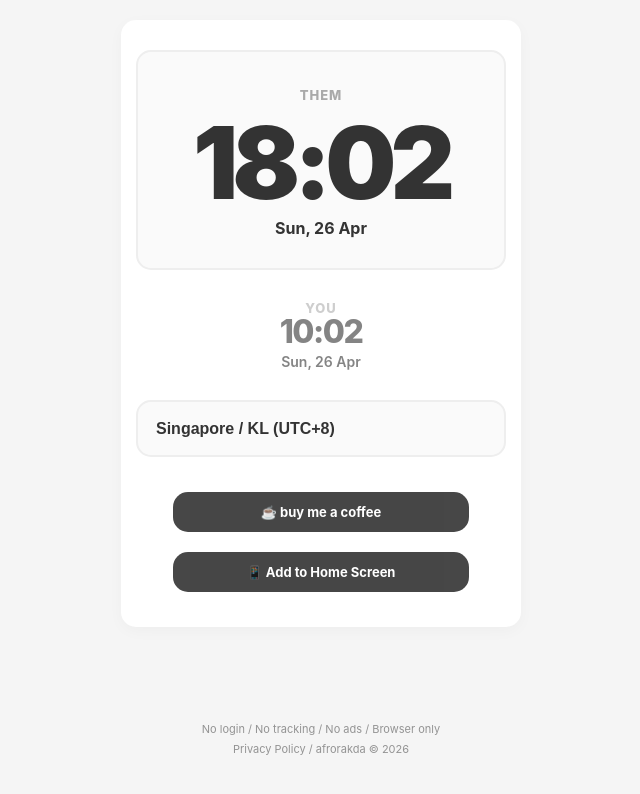
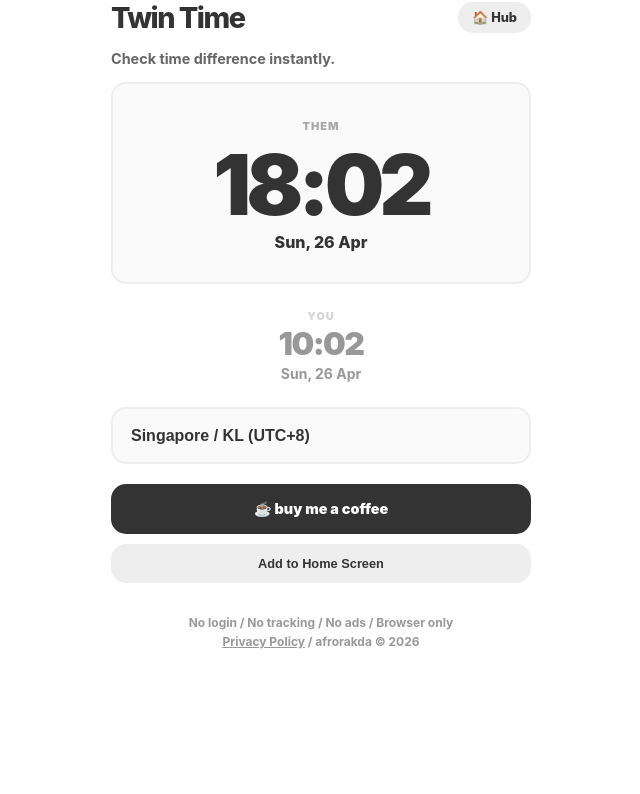
Before and after one commit to afrorakda/twin-time, a plain HTML site: page index.html in a window 1280 px wide. Shown: the whole page, without its empty margins (319-959 px from the left). Drawn offline with Linux system fonts and the light colour scheme; no server answers.

Commit message:
Update index.html

```diff
--- a/index.html
+++ b/index.html
@@ -2,48 +2,64 @@
 <html lang="en">
 <head>
     <meta charset="UTF-8">
-    <meta name="viewport" content="width=device-width, initial-scale=1.0, maximum-scale=1.0, user-scalable=no">
+    <meta name="viewport" content="width=device-width, initial-scale=1.0, maximum-scale=1.0, user-scalable=no, viewport-fit=cover">
+    <title>Twin Time</title>
+
+    <link rel="icon" href="image_40.png">
     <link rel="apple-touch-icon" href="image_40.png">
-    <link rel="icon" href="image_40.png">
-    <title>Twin Time - Fridge Combo</title>
+
     <style>
         :root {
-            --bg: #f5f5f5;
-            --container-bg: #fff;
             --main: #333;
+            --bg: #fff;
             --accent: #eee;
             --input-bg: #fafafa;
-            --ghost: #aaa;
             --radius: 15px;
             --night-bg: #1a1a1a;
             --night-text: #eee;
         }
 
-        * { box-sizing: border-box; -webkit-tap-highlight-color: transparent; }
+        /* 憲法遵守: 角丸15px / iOS Safari対策 / 全域選択禁止 */
+        * { box-sizing: border-box; -webkit-tap-highlight-color: transparent; margin: 0; padding: 0; -webkit-user-select: none; user-select: none; }
 
         body {
-            font-family: -apple-system, BlinkMacSystemFont, "Segoe UI", Roboto, Helvetica, Arial, sans-serif;
+            font-family: -apple-system, BlinkMacSystemFont, "Segoe UI", Roboto, sans-serif;
             background-color: var(--bg);
             color: var(--main);
-            margin: 0;
             display: flex;
-            flex-direction: column;
-            align-items: center;
+            justify-content: center;
             min-height: 100vh;
-            padding: 20px;
+            -webkit-font-smoothing: antialiased;
+            padding: env(safe-area-inset-top, 20px) 20px env(safe-area-inset-bottom, 20px) 20px;
         }
 
         .container {
             width: 100%;
-            max-width: 400px;
-            background-color: var(--container-bg);
-            padding: 30px 15px 35px;
-            border-radius: var(--radius);
-            box-shadow: 0 4px 15px rgba(0,0,0,0.03);
+            max-width: 420px;
             display: flex;
             flex-direction: column;
-            gap: 25px;
+            gap: 15px;
         }
+
+        header {
+            display: flex;
+            justify-content: space-between;
+            align-items: center;
+        }
+
+        h1 { font-size: 1.8rem; font-weight: 800; letter-spacing: -1.5px; }
+
+        .hub-link {
+            text-decoration: none;
+            font-size: 0.8rem;
+            font-weight: 800;
+            color: var(--main);
+            background: var(--accent);
+            padding: 8px 14px;
+            border-radius: var(--radius);
+        }
+
+        .subtitle { font-size: 0.9rem; color: #666; font-weight: 700; text-align: left; }
 
         /* THEM Area */
         .them-section {
@@ -64,44 +80,43 @@
             color: var(--night-text);
         }
 
-        .label { font-size: 13px; font-weight: 800; opacity: 0.4; text-transform: uppercase; letter-spacing: 1px; }
-        .night .label { opacity: 0.7; }
+        .label-tag { font-size: 11px; font-weight: 900; opacity: 0.4; text-transform: uppercase; letter-spacing: 1px; margin-bottom: 5px; }
+        .night .label-tag { opacity: 0.7; }
 
         .time-display-huge {
-            font-size: 100px;
+            font-size: 84px;
             font-weight: 900;
             line-height: 1;
-            letter-spacing: -6px;
-            margin: 10px 0 5px;
+            letter-spacing: -5px;
+            margin: 5px 0;
         }
+
         .date-display-them {
             font-size: 16px;
-            font-weight: 700;
-            color: var(--main);
+            font-weight: 800;
             display: flex;
             align-items: center;
-            gap: 6px;
+            gap: 8px;
         }
-        .night .date-display-them { color: var(--night-text); }
 
         .diff-tag {
-            font-size: 11px; font-weight: 800; padding: 3px 8px;
+            font-size: 11px; font-weight: 900; padding: 4px 10px;
             border-radius: 10px; background: rgba(0,0,0,0.06);
         }
         .night .diff-tag { background: rgba(255,255,255,0.15); }
 
-        .night-icon { font-size: 28px; position: absolute; top: 15px; right: 15px; display: none; }
+        .night-icon { font-size: 24px; position: absolute; top: 15px; right: 15px; display: none; }
         .night .night-icon { display: block; }
 
         /* YOU Area */
         .you-section {
             width: 100%;
-            padding: 5px;
+            padding: 10px;
             text-align: center;
-            opacity: 0.6;
+            opacity: 0.5;
         }
-        .time-display-small { font-size: 32px; font-weight: 800; line-height: 1; letter-spacing: -1.5px; margin: 0 0 5px; }
-        .date-display-small { font-size: 14px; font-weight: 600; }
+        .time-display-small { font-size: 32px; font-weight: 900; line-height: 1; letter-spacing: -1.5px; margin-bottom: 5px; }
+        .date-display-small { font-size: 14px; font-weight: 700; }
 
         /* City Selector */
         select {
@@ -110,100 +125,63 @@
             border: 2px solid var(--accent);
             border-radius: var(--radius);
             background-color: var(--input-bg);
-            font-size: 16px;
-            font-weight: 700;
+            font-size: 1rem;
+            font-weight: 800;
             color: var(--main);
             outline: none;
             cursor: pointer;
             -webkit-appearance: none;
+            -webkit-text-fill-color: var(--main);
+            opacity: 1 !important;
         }
 
-        /* 控えめだが使いやすいフッターボタン */
-        .footer-action-area {
-            margin-top: 10px;
-            display: flex;
-            flex-direction: column;
-            align-items: center;
-            gap: 20px; /* ミスタッチ防止の十分な距離 */
+        .footer-btns { display: flex; flex-direction: column; gap: 10px; margin-top: 5px; }
+        .kofi-btn {
+            background: var(--main); color: #fff; text-decoration: none;
+            padding: 16px; border-radius: var(--radius); text-align: center;
+            font-weight: 900; font-size: 0.9rem; -webkit-text-fill-color: #fff;
+        }
+        .home-btn {
+            background: var(--accent); color: var(--main); border: none;
+            padding: 12px; border-radius: var(--radius); font-weight: 800; font-size: 0.8rem; cursor: pointer;
         }
 
-        .action-btn-sub {
-            width: 80%; /* 少し短くして控えめに */
-            padding: 12px;
-            background-color: var(--main);
-            color: #fff;
-            border: none;
-            border-radius: var(--radius);
-            font-size: 13px;
-            font-weight: bold;
-            text-decoration: none;
-            text-align: center;
-            cursor: pointer;
-            opacity: 0.9;
-            transition: 0.1s;
+        /* 鉄壁フッター（聖域） */
+        footer { text-align: center; font-size: 0.75rem; color: #999; line-height: 1.6; font-weight: 700; margin-top: 15px; }
+        footer a { color: inherit; text-decoration: underline; }
+
+        #modal {
+            display: none; position: fixed; inset: 0; background: rgba(0,0,0,0.6);
+            align-items: center; justify-content: center; z-index: 1000; backdrop-filter: blur(4px);
         }
-        .action-btn-sub:active { transform: scale(0.98); opacity: 1; }
-
-        footer {
-            margin-top: auto;
-            padding: 30px 0 20px;
-            text-align: center;
-            font-size: 11px;
-            line-height: 1.8;
-            opacity: 0.5;
+        .modal-content {
+            background: #fff; width: 90%; max-width: 340px; padding: 35px;
+            border-radius: var(--radius); text-align: left; position: relative;
         }
-
-        /* Modal */
-        .modal {
-            display: none;
-            position: fixed;
-            top: 0; left: 0; width: 100%; height: 100%;
-            background: rgba(0,0,0,0.6);
-            justify-content: center; align-items: center;
-            z-index: 1000;
-        }
-
-        .modal-content {
-            background: var(--container-bg);
-            padding: 30px;
-            border-radius: var(--radius);
-            max-width: 340px;
-            width: 90%;
-            position: relative;
-        }
-
-        .modal-close-x {
-            position: absolute;
-            top: 15px; right: 15px;
-            color: #ccc; font-size: 22px; cursor: pointer;
-            padding: 5px;
-        }
-
-        .modal-title {
-            display: flex; align-items: center; gap: 10px;
-            font-size: 20px; font-weight: bold; margin-bottom: 25px;
-        }
-
-        .modal-item { margin-bottom: 18px; font-size: 14px; line-height: 1.6; color: #555; }
-        .modal-item b { display: block; margin-bottom: 3px; color: var(--main); }
-
+        .close-x { position: absolute; top: 15px; right: 20px; font-size: 24px; color: #ccc; cursor: pointer; font-weight: bold; }
     </style>
 </head>
 <body>
 
 <div class="container">
+    <header>
+        <h1>Twin Time</h1>
+        <a href="https://afrorakda.github.io/" class="hub-link">🏠 Hub</a>
+    </header>
+    <p class="subtitle">Check time difference instantly.</p>
+
     <div id="them-area" class="them-section">
         <div class="night-icon">🌙</div>
-        <div class="label">Them</div>
+        <div class="label-tag">Them</div>
         <div id="them-time" class="time-display-huge">00:00</div>
         <div class="date-display-them">
             <span id="them-date">---</span>
-            <span id="them-diff" class="diff-tag"></span>
+            <span id="them-diff" class="diff-tag" style="display:none;"></span>
         </div>
     </div>
 
     <div class="you-section">
-        <div class="label">You</div>
+        <div class="label-tag">You</div>
         <div id="you-time" class="time-display-small">00:00</div>
         <div id="you-date" class="date-display-small">---</div>
     </div>
@@ -222,62 +200,42 @@
             <option value="-8">Los Angeles (UTC-8)</option>
         </optgroup>
         <optgroup label="Manual UTC Offset">
-            <option value="-12">UTC-12</option>
-            <option value="-11">UTC-11</option>
-            <option value="-10">UTC-10</option>
-            <option value="-9">UTC-9</option>
-            <option value="-8">UTC-8</option>
-            <option value="-7">UTC-7</option>
-            <option value="-6">UTC-6</option>
-            <option value="-5">UTC-5</option>
-            <option value="-4">UTC-4</option>
-            <option value="-3">UTC-3</option>
-            <option value="-2">UTC-2</option>
-            <option value="-1">UTC-1</option>
-            <option value="0">UTC+0</option>
-            <option value="1">UTC+1</option>
-            <option value="2">UTC+2</option>
-            <option value="3">UTC+3</option>
-            <option value="4">UTC+4</option>
-            <option value="5">UTC+5</option>
-            <option value="6">UTC+6</option>
-            <option value="7">UTC+7</option>
-            <option value="8">UTC+8</option>
-            <option value="9">UTC+9</option>
-            <option value="10">UTC+10</option>
-            <option value="11">UTC+11</option>
-            <option value="12">UTC+12</option>
-            <option value="13">UTC+13</option>
+            <option value="-12">UTC-12</option><option value="-11">UTC-11</option>
+            <option value="-10">UTC-10</option><option value="-9">UTC-9</option>
+            <option value="-8">UTC-8</option><option value="-7">UTC-7</option>
+            <option value="-6">UTC-6</option><option value="-5">UTC-5</option>
+            <option value="-4">UTC-4</option><option value="-3">UTC-3</option>
+            <option value="-2">UTC-2</option><option value="-1">UTC-1</option>
+            <option value="0">UTC+0</option><option value="1">UTC+1</option>
+            <option value="2">UTC+2</option><option value="3">UTC+3</option>
+            <option value="4">UTC+4</option><option value="5">UTC+5</option>
+            <option value="6">UTC+6</option><option value="7">UTC+7</option>
+            <option value="8">UTC+8</option><option value="9">UTC+9</option>
+            <option value="10">UTC+10</option><option value="11">UTC+11</option>
+            <option value="12">UTC+12</option><option value="13">UTC+13</option>
             <option value="14">UTC+14</option>
         </optgroup>
     </select>
 
-    <div class="footer-action-area">
-        <a href="https://ko-fi.com/afrorakda" target="_blank" class="action-btn-sub">☕️ buy me a coffee</a>
-        <div class="action-btn-sub" onclick="showModal()">📱 Add to Home Screen</div>
+    <div class="footer-btns">
+        <a id="kofi-link" href="https://ko-fi.com/afrorakda" target="_blank" class="kofi-btn">☕️ buy me a coffee</a>
+        <button class="home-btn" onclick="showModal()">Add to Home Screen</button>
     </div>
+
+    <footer>
+        <span id="footer-text">No login / No tracking / No ads / Browser only</span><br>
+        <a id="privacy-link" href="https://afrorakda.com/privacy/">Privacy Policy</a> / <span id="copyright">afrorakda © 2026</span>
+    </footer>
 </div>
 
-<footer>
-    No login / No tracking / No ads / Browser only<br>
-    Privacy Policy / afrorakda © 2026
-</footer>
-
-<div id="homeModal" class="modal">
-    <div class="modal-content">
-        <div class="modal-close-x" onclick="closeModal()">×</div>
-        <div class="modal-title"><span>📱</span> Install</div>
-        <div class="modal-item">
-            Add this tool to your home screen.
-        </div>
-        <div class="modal-item">
-            <b>🍏 iPhone (Safari):</b>
-            Tap Share, then Add to Home Screen.
-        </div>
-        <div class="modal-item">
-            <b>🤖 Android (Chrome):</b>
-            Tap Menu (⋮), then Add to Home Screen.
-        </div>
+<div id="modal" onclick="hideModal()">
+    <div class="modal-content" onclick="event.stopPropagation()">
+        <span class="close-x" onclick="hideModal()">×</span>
+        <h3 id="modal-title" style="margin-bottom: 15px; font-weight: 900;">📱 Install</h3>
+        <p id="modal-body" style="font-size: 0.9rem; line-height: 1.6; font-weight: 700;">
+            🍏 <strong>iPhone:</strong><br>Share > Add to Home Screen<br><br>
+            🤖 <strong>Android:</strong><br>Menu (⋮) > Add to Home Screen
+        </p>
     </div>
 </div>
 
@@ -290,10 +248,9 @@
     const youDateEl = document.getElementById('you-date');
     const citySelector = document.getElementById('city-selector');
 
+    // データの聖域保持
     const savedOffset = localStorage.getItem('twinTimeOffset');
-    if (savedOffset !== null) {
-        citySelector.value = savedOffset;
-    }
+    if (savedOffset !== null) citySelector.value = savedOffset;
 
     function saveAndRefresh() {
         localStorage.setItem('twinTimeOffset', citySelector.value);
@@ -315,18 +272,19 @@
 
         const youDay = new Date(now.getFullYear(), now.getMonth(), now.getDate());
         const themDay = new Date(themDate.getFullYear(), themDate.getMonth(), themDate.getDate());
-        const diffDays = (themDay - youDay) / (1000 * 60 * 60 * 24);
+        const diffDays = Math.round((themDay - youDay) / (1000 * 60 * 60 * 24));
 
-        if (diffDays > 0.5) {
+        if (diffDays === 1) {
             themDiffEl.innerText = "Tomorrow";
             themDiffEl.style.display = "inline-block";
-        } else if (diffDays < -0.5) {
+        } else if (diffDays === -1) {
             themDiffEl.innerText = "Yesterday";
             themDiffEl.style.display = "inline-block";
         } else {
             themDiffEl.style.display = "none";
         }
 
+        // Night Mode Logic (20:00 - 05:00)
         if (themH >= 20 || themH < 5) {
             themArea.classList.add('night');
         } else {
@@ -334,11 +292,28 @@
         }
     }
 
-    function showModal() { document.getElementById('homeModal').style.display = 'flex'; }
-    function closeModal() { document.getElementById('homeModal').style.display = 'none'; }
+    function showModal() { document.getElementById('modal').style.display = 'flex'; }
+    function hideModal() { document.getElementById('modal').style.display = 'none'; }
+
+    // 鉄壁ロジック: 削除厳禁・聖域
+    async function loadFooter() {
+        try {
+            const response = await fetch('footer.json');
+            if (response.ok) {
+                const data = await response.json();
+                if (data.footerText) document.getElementById('footer-text').innerText = data.footerText;
+                if (data.privacyLink) document.getElementById('privacy-link').href = data.privacyLink;
+                if (data.copyright) document.getElementById('copyright').innerText = data.copyright;
+                if (data.kofiText) document.getElementById('kofi-link').innerText = data.kofiText;
+                if (data.modalTitle) document.getElementById('modal-title').innerText = data.modalTitle;
+                if (data.modalBody) document.getElementById('modal-body').innerHTML = data.modalBody;
+            }
+        } catch (e) { console.log("Static footer active."); }
+    }
 
     setInterval(updateClocks, 1000);
     updateClocks();
+    loadFooter();
 </script>
 
 </body>
```
